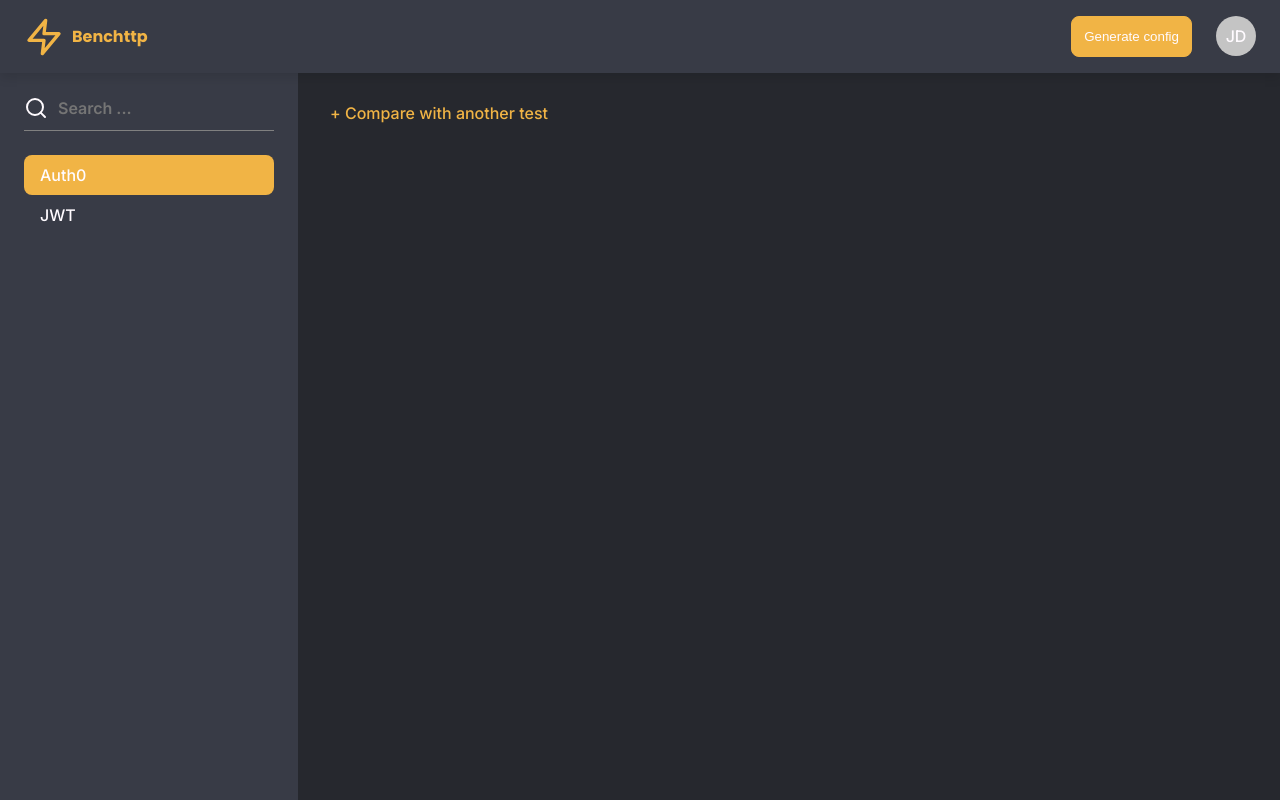
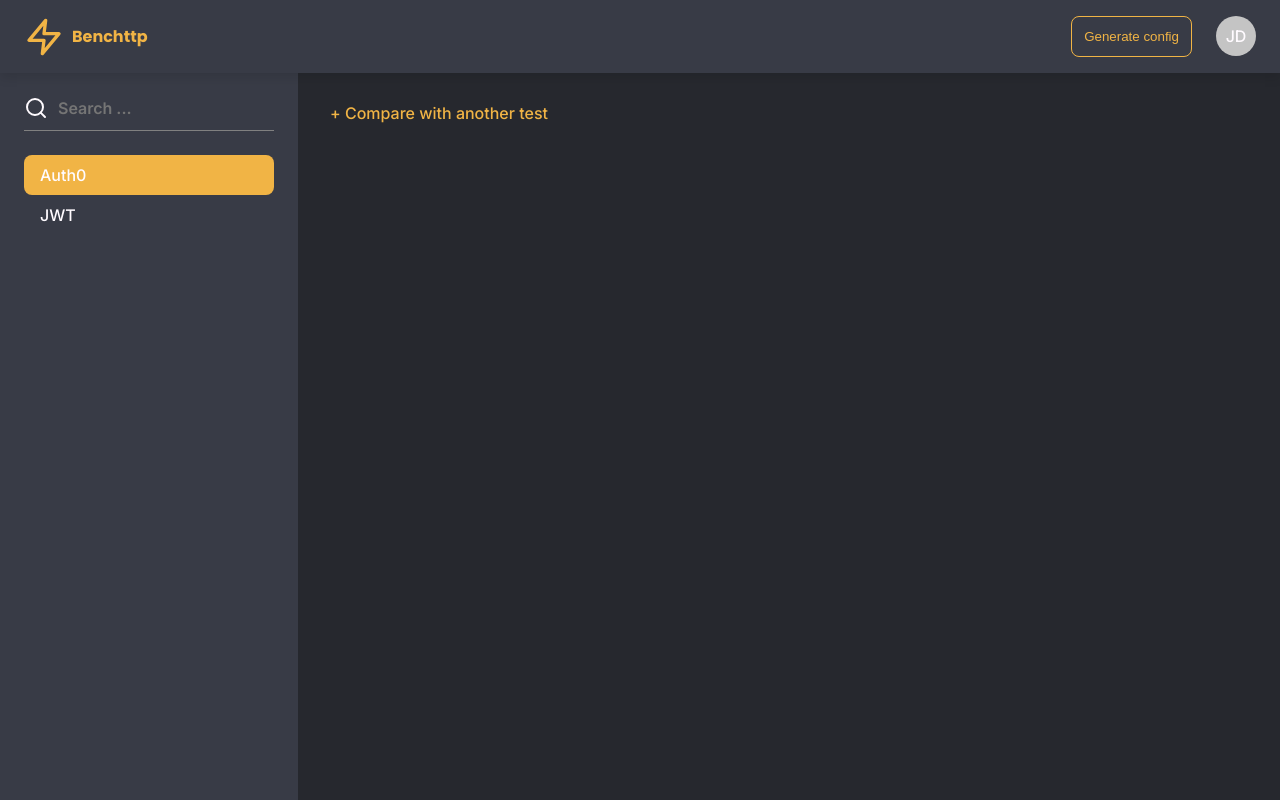
Before and after one commit to benchttp/webapp, a React (Create React App) app: page / in a window 1280 px wide. Built offline with nearby package versions, Linux system fonts and the light colour scheme.

Commit message:
fix: Inverted colors for primary button and hover primary button

```diff
--- a/src/components/PrimaryButton/core/primaryButton.styles.ts
+++ b/src/components/PrimaryButton/core/primaryButton.styles.ts
@@ -3,16 +3,16 @@ import { BORDER_RADIUS, COLORS, SPACINGS } from 'shared/style/constants'
 
 export const StyledPrimaryButton = styled('button')`
   padding: ${SPACINGS[2]};
-  background-color: ${COLORS.primary};
-  color: ${COLORS.white};
+  background-color: transparent;
+  color: ${COLORS.primary};
   border-radius: ${BORDER_RADIUS[1]};
   cursor: pointer;
   border: 1px solid ${COLORS.primary};
   transition: color 150ms, background-color 150ms, transform 100ms;
 
   &:hover {
-    background-color: transparent;
-    color: ${COLORS.primary};
+    background-color: ${COLORS.primary};
+    color: ${COLORS.white};
   }
 
   &:active {
```
